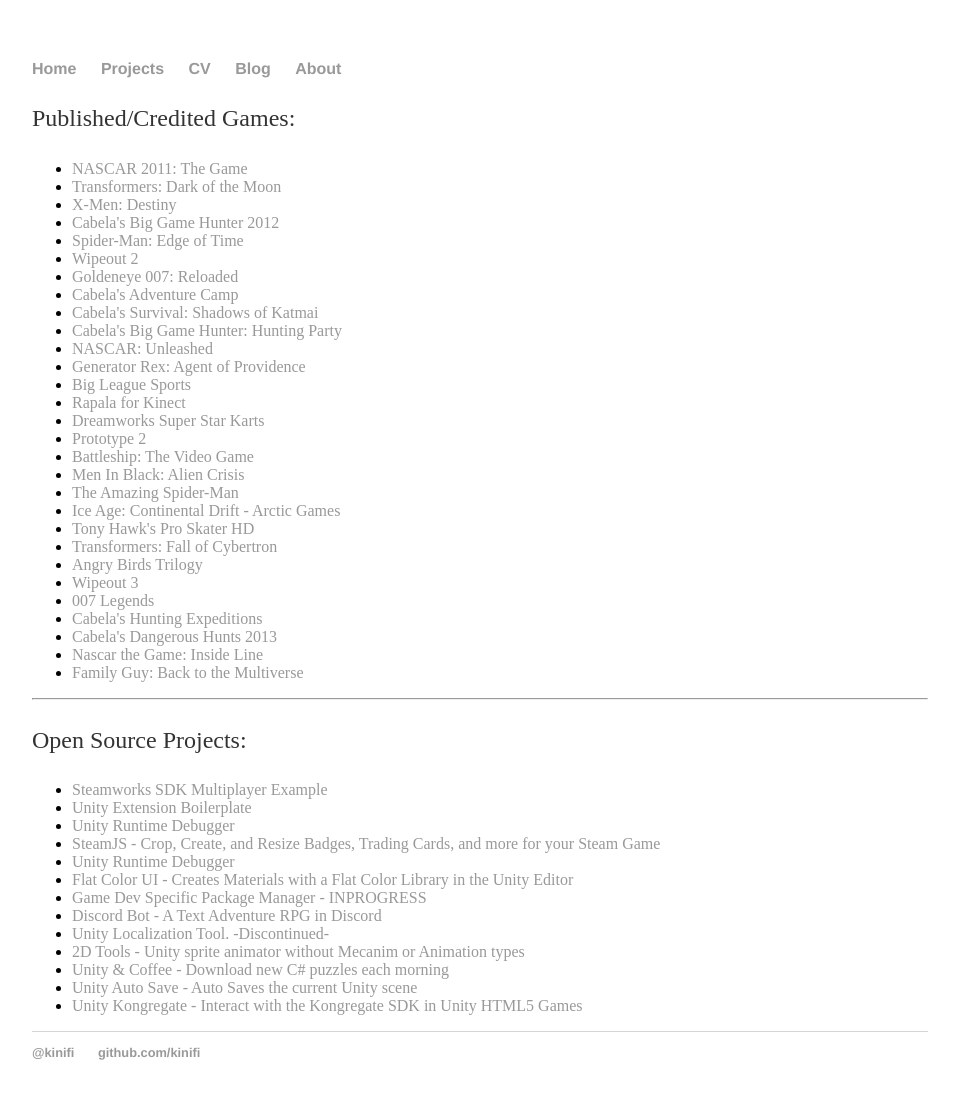
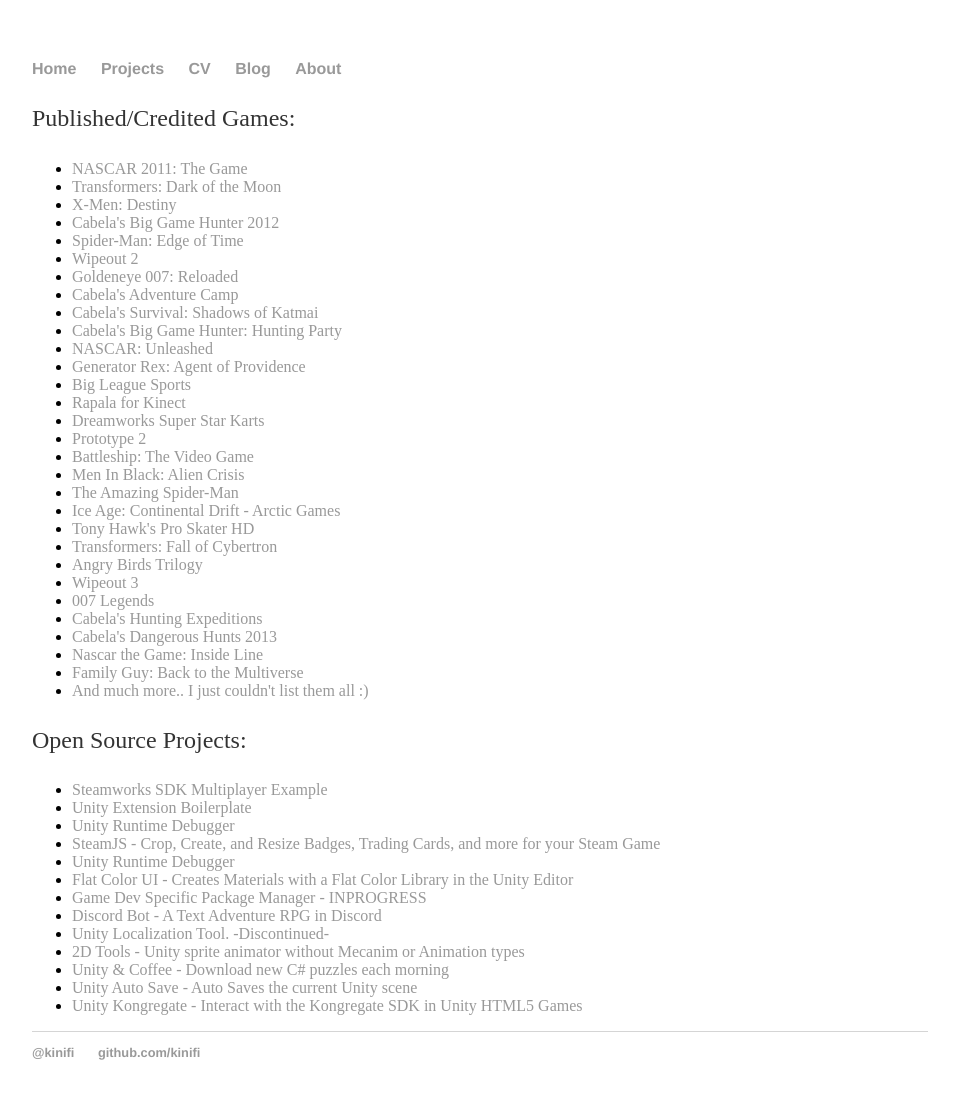
Before and after one commit to kinifi/kinifi.github.io, a Jekyll site: the page built from projects/index.html, in a window 1280 px wide. Shown: the whole page, without its empty margins (160-1119 px from the left). Built offline with Jekyll 4.4.1, drawn with Linux system fonts in a browser that asks for light colours.

Commit message:
Update index.html

```diff
--- a/projects/index.html
+++ b/projects/index.html
@@ -35,8 +35,8 @@
 			<li><a href="#">Cabela's Dangerous Hunts 2013</a></li>
 			<li><a href="#">Nascar the Game: Inside Line</a></li>
 			<li><a href="#">Family Guy: Back to the Multiverse</a></li>
+			<li><a href="#">And much more.. I just couldn't list them all :)</a></li>
 		</ul>
-		<hr>
 		<p>Open Source Projects: </p>
 		<ul class="contacts">
 			<li><a href="https://github.com/kinifi/Steamworks-Multiplayer-Example">Steamworks SDK Multiplayer Example</a></li>
```
